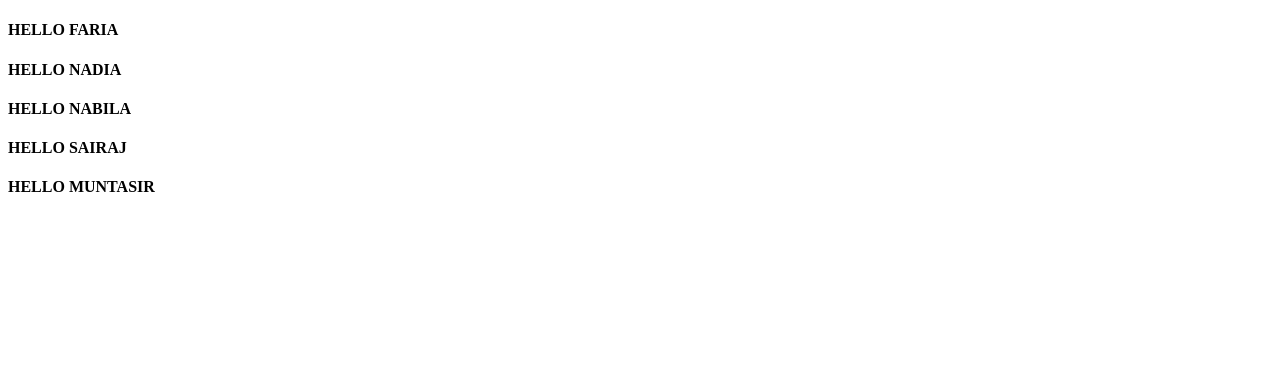
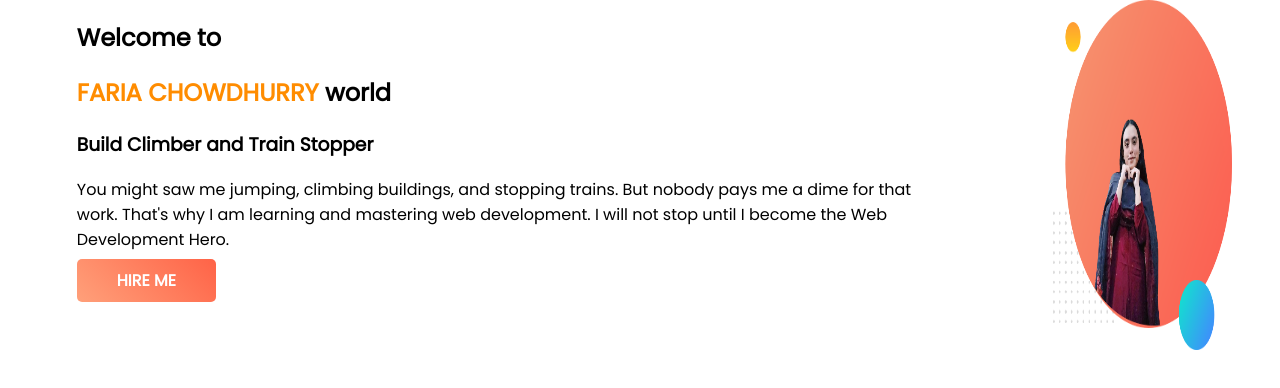
Before and after one commit to Muntasirifraim00/muntasir-repository, a plain HTML site: page index.html in a window 1280 px wide. Drawn offline with Linux system fonts and the light colour scheme.

Commit message:
:new project

```diff
--- a/index.html
+++ b/index.html
@@ -2,15 +2,31 @@
 <html lang="en">
 <head>
     <meta charset="UTF-8">
-    <meta http-equiv="X-UA-Compatible" content="IE=edge">
     <meta name="viewport" content="width=device-width, initial-scale=1.0">
-    <title>HEY BRO AM A HERO</title>
+    <meta http-equiv="X-UA-Compatible" content="ie=edge">
+    <title>Peter Parker Website</title>
+    <link href="https://fonts.googleapis.com/css?family=Poppins&display=swap" rel="stylesheet">
+    <link rel="stylesheet" href="style.css">
 </head>
 <body>
-    <h4>HELLO FARIA</h4>
-    <h4>HELLO NADIA</h4>
-    <h4>HELLO NABILA</h4>
-    <h4>HELLO SAIRAJ</h4>
-    <h4>HELLO MUNTASIR </h4>
+      <section>
+            <div class="half-width">
+
+                    <h1>Welcome to </h1>
+                    <h1><span>FARIA CHOWDHURRY  </span>world</h1>
+                    <h3>Build Climber and Train Stopper</h3>
+                    <p>You might saw me jumping, climbing buildings, and stopping trains. But nobody pays me a dime for that work. That's why I am learning and mastering web development. I will not stop until I become the Web Development Hero.</p>
+                    <a class="anchor-button" target="_blank" href="https://www.linkedin.com/company/programminghero/">HIRE ME</a>
+
+           </div>
+
+           <div class="half-width">
+                   <img src="faria.png" alt="">
+           </div>
+
+     </section>
+
+
+
 </body>
 </html>
--- a/style.css
+++ b/style.css
@@ -1,4 +1,47 @@
-p{
-    color: darkgoldenrod;
+body{
+    margin: 0;
+    font-family: 'Poppins', sans-serif;
+}
+   .half-width{
+       width: 40;
+       float: left;
+       margin-left: 5%;
+       padding-left: 1%;
+       padding-right: 5%;
+
+   }
+span{
+    color: darkorange;
+}
+   section{
+    height: 700px;
+    padding-bottom: 250px;
+    display: flex;
+}
+
+.half-width img{
+    width: 110%;
+    height: 50%;
+    padding-right: 7%;
+}
+
+.anchor-button{
+    text-decoration: none;
+    background: linear-gradient(45deg, lightsalmon, tomato);
+    padding: 10px 40px;
+    border-radius: 5px;
+    color: white;
+    font-weight: 700;
+}
+
+h2{
+    font-size: 40px;
+
+
+
+
 
 }
+footer p{
+    text-align: center;
+}
```
Also changed, not shown: faria.png (added).
